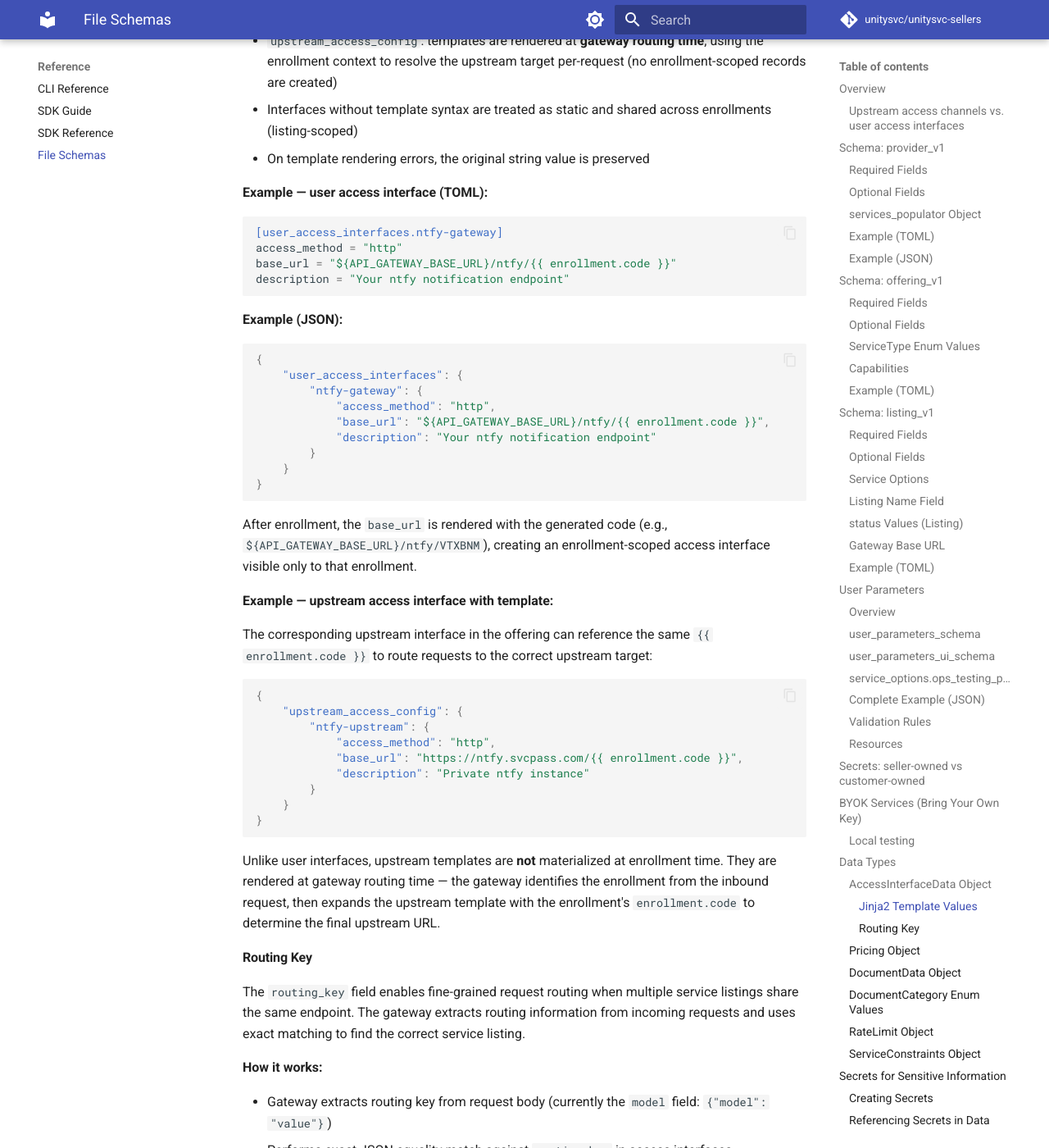
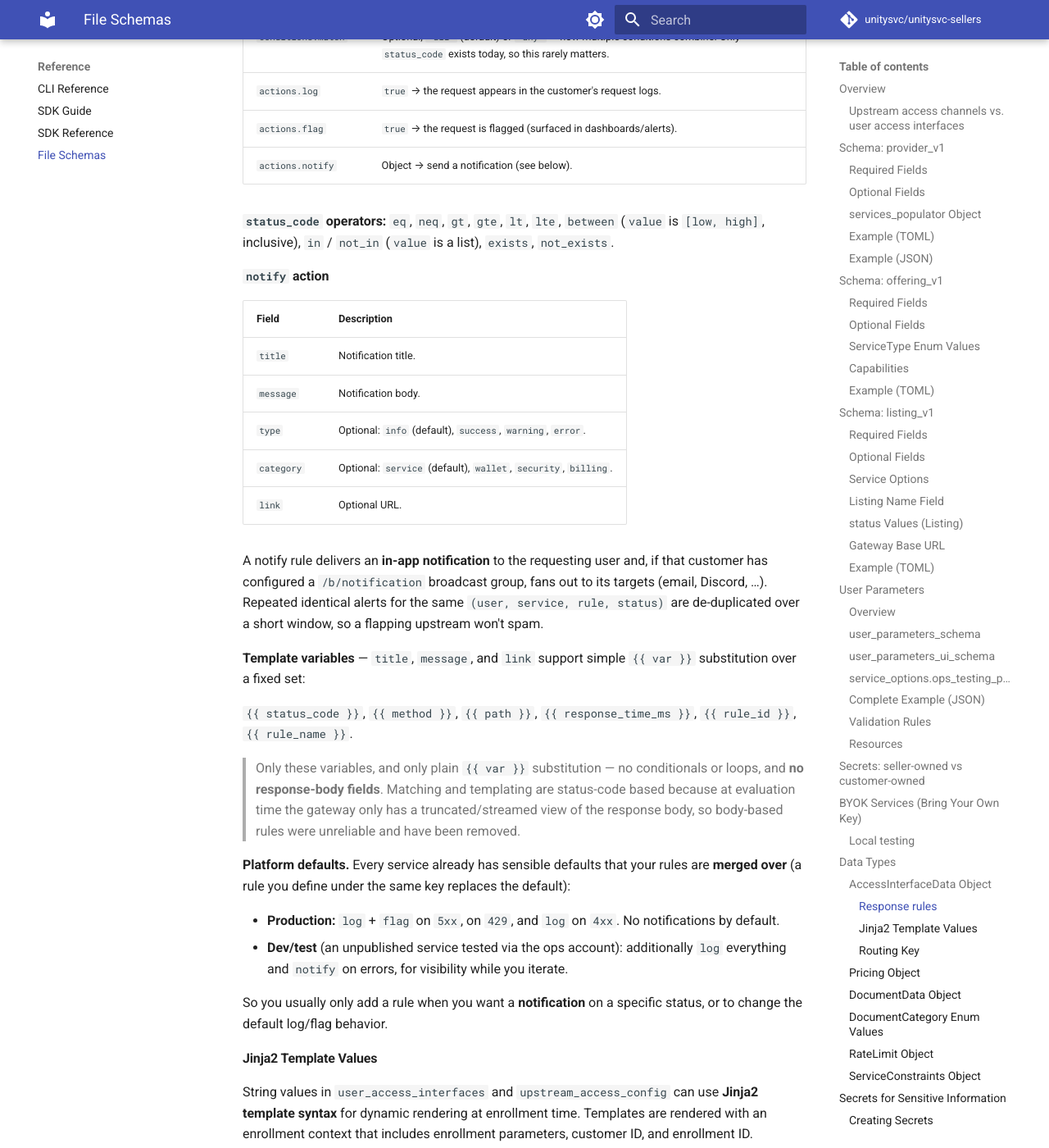
Before and after one commit to unitysvc/unitysvc-sellers, an MkDocs documentation site: the page built from docs/file-schemas.md, in a window 1280 px wide and 1400 px high, scrolled down 17747 px. Shown: the whole window at 82% size. Built offline with MkDocs 1.6.1 and Material for MkDocs 9.7.7, drawn with Linux system fonts in a browser that asks for light colours; comment, search, counter and statistics services are not loaded; some of the changed text lies outside the part shown.

Commit message:
docs: document response_rules on the access interface (upstream access config) (#129)
response_rules was undocumented. Add a "Response rules" section to file-schemas
under AccessInterfaceData: the rule shape (priority, status_code condition,
log/flag/notify actions), the status_code operators, the notify fields, the
fixed {{ var }} template set, and the platform defaults sellers' rules merge
over. Notes that matching + templating are status-code based (body-field
conditions were removed) and that notify delivers in-app + the customer's
/b/notification fan-out. Also adds response_rules to the fields table.

Co-authored-by: Bo Peng <ben.bob@gmail.com>
Co-authored-by: Claude Opus 4.8 <noreply@anthropic.com>

````diff
--- a/docs/file-schemas.md
+++ b/docs/file-schemas.md
@@ -597,12 +597,76 @@ The `AccessInterfaceData` object defines how to access a service (used in offeri
 | `request_transformer` | object             | Request transformation config (keys: `proxy_rewrite`, `body_transformer`)                                 |
 | `routing_key`         | object             | Optional routing key for request matching                                                                 |
 | `rate_limits`         | array of RateLimit | Rate limiting rules                                                                                       |
+| `response_rules`      | object             | Per-status-code triggers → `log` / `flag` / `notify`. See [Response rules](#response-rules).               |
 | `constraints`         | ServiceConstraints | Service constraints                                                                                       |
 | `is_active`           | boolean            | Whether interface is active (default: true)                                                               |
 | `is_primary`          | boolean            | Whether this is primary interface (default: false)                                                        |
 | `sort_order`          | integer            | Display order (default: 0)                                                                                |
 
 **Note:** The interface name is specified as the dict key, not as a field within the object.
+
+#### Response rules
+
+`response_rules` on an access interface (typically the offering's `upstream_access_config` channel) tells the gateway what to do based on the **upstream HTTP status code** of each proxied request: record it, flag it, or send a notification. It's a dict keyed by a rule id; each rule has a `priority`, a `status_code` condition, and one or more `actions`.
+
+```json
+"response_rules": {
+  "on_server_error": {
+    "name": "Upstream 5xx",
+    "priority": 100,
+    "conditions": { "status_code": { "op": "gte", "value": 500 } },
+    "actions": {
+      "log": true,
+      "flag": true,
+      "notify": {
+        "title": "Upstream error",
+        "message": "{{ method }} {{ path }} returned {{ status_code }}",
+        "type": "error"
+      }
+    }
+  }
+}
+```
+
+**Rule fields**
+
+| Field | Description |
+| --- | --- |
+| `name` | Human-readable label (shown on notifications). |
+| `priority` | Integer; higher is evaluated first. Among matching `notify` rules, the **highest-priority one** is the notification that fires. |
+| `enabled` | Optional boolean, default `true`. Set `false` to keep a rule without evaluating it. |
+| `conditions.status_code` | `{ "op": <operator>, "value": <v> }` — the only supported condition (see below). |
+| `conditions.match` | Optional, `"all"` (default) or `"any"` — how multiple conditions combine. Only `status_code` exists today, so this rarely matters. |
+| `actions.log` | `true` → the request appears in the customer's request logs. |
+| `actions.flag` | `true` → the request is flagged (surfaced in dashboards/alerts). |
+| `actions.notify` | Object → send a notification (see below). |
+
+**`status_code` operators:** `eq`, `neq`, `gt`, `gte`, `lt`, `lte`, `between` (`value` is `[low, high]`, inclusive), `in` / `not_in` (`value` is a list), `exists`, `not_exists`.
+
+**`notify` action**
+
+| Field | Description |
+| --- | --- |
+| `title` | Notification title. |
+| `message` | Notification body. |
+| `type` | Optional: `info` (default), `success`, `warning`, `error`. |
+| `category` | Optional: `service` (default), `wallet`, `security`, `billing`. |
+| `link` | Optional URL. |
+
+A notify rule delivers an **in-app notification** to the requesting user and, if that customer has configured a `/b/notification` broadcast group, fans out to its targets (email, Discord, …). Repeated identical alerts for the same `(user, service, rule, status)` are de-duplicated over a short window, so a flapping upstream won't spam.
+
+**Template variables** — `title`, `message`, and `link` support simple `{{ var }}` substitution over a fixed set:
+
+`{{ status_code }}`, `{{ method }}`, `{{ path }}`, `{{ response_time_ms }}`, `{{ rule_id }}`, `{{ rule_name }}`.
+
+> Only these variables, and only plain `{{ var }}` substitution — no conditionals or loops, and **no response-body fields**. Matching and templating are status-code based because at evaluation time the gateway only has a truncated/streamed view of the response body, so body-based rules were unreliable and have been removed.
+
+**Platform defaults.** Every service already has sensible defaults that your rules are **merged over** (a rule you define under the same key replaces the default):
+
+- **Production:** `log` + `flag` on `5xx`, on `429`, and `log` on `4xx`. No notifications by default.
+- **Dev/test** (an unpublished service tested via the ops account): additionally `log` everything and `notify` on errors, for visibility while you iterate.
+
+So you usually only add a rule when you want a **notification** on a specific status, or to change the default log/flag behavior.
 
 #### Jinja2 Template Values
 
````
